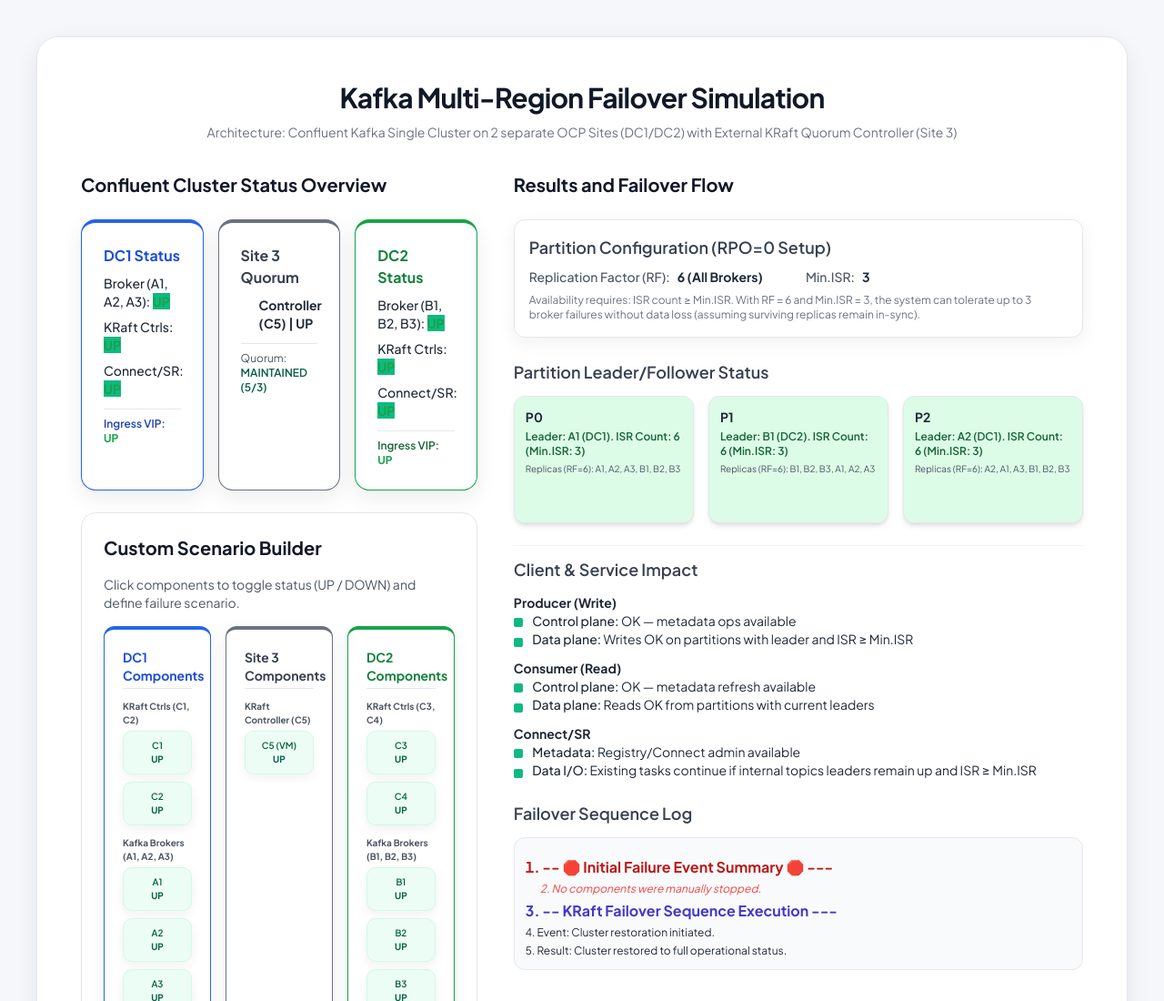
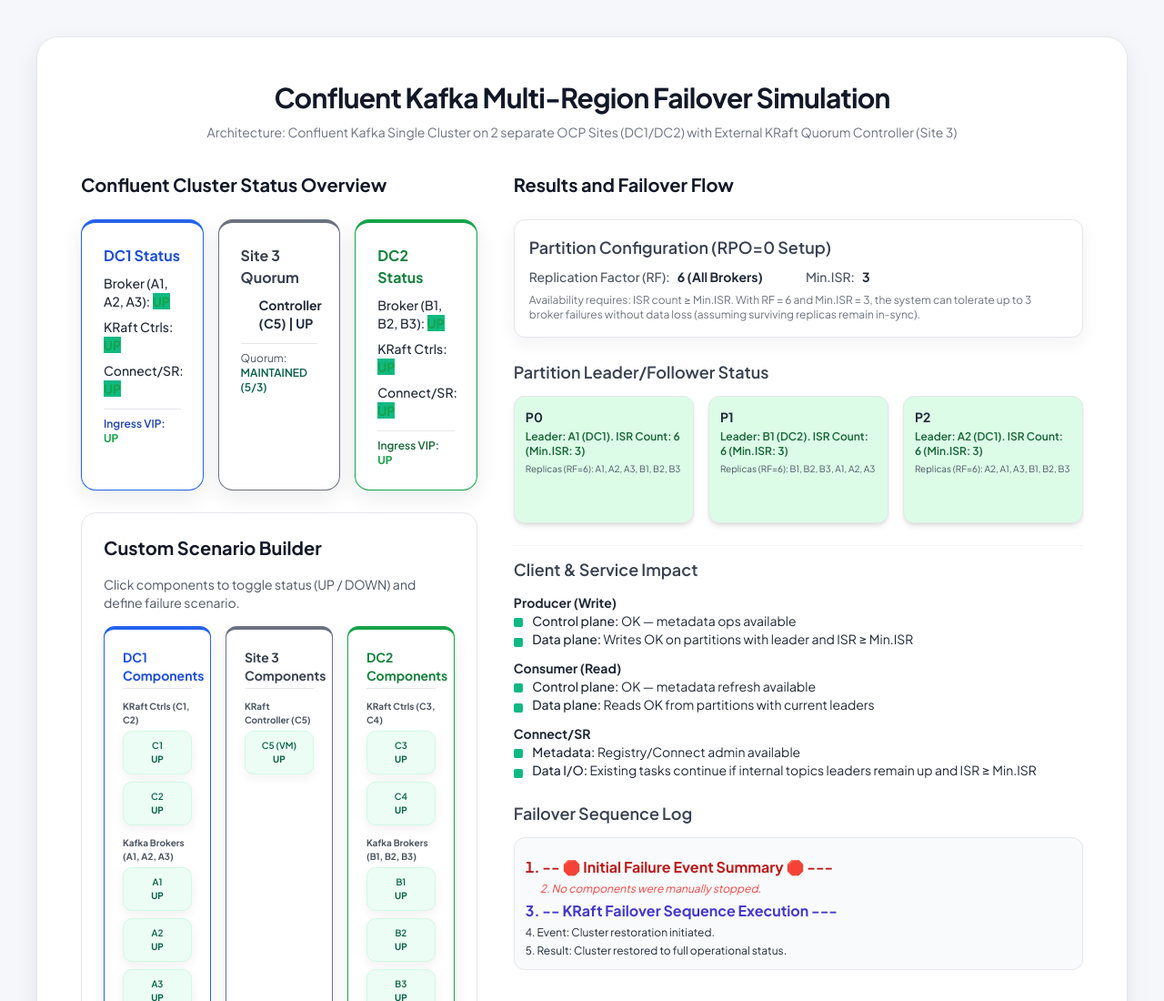
Before and after one commit to goasutlor/kafka_failover, a plain HTML site: page index.html in a window 1280 px wide. Shown: the top 1100 px of the page at 91% size. Drawn offline with nearby package versions, Linux system fonts and the light colour scheme.

Commit message:
chore: update title to 'Confluent Kafka Multi-Region Failover Simulation'

```diff
--- a/index.html
+++ b/index.html
@@ -134,7 +134,7 @@
 <body class="p-4 sm:p-6 lg:p-10">
 
     <div class="max-w-full mx-auto rounded-3xl card p-8 sm:p-10 lg:p-12">
-        <h1 class="text-3xl font-extrabold text-gray-900 mb-2 text-center tracking-tight">Kafka Multi-Region Failover Simulation</h1>
+        <h1 class="text-3xl font-extrabold text-gray-900 mb-2 text-center tracking-tight">Confluent Kafka Multi-Region Failover Simulation</h1>
         <p class="text-gray-500 mb-8 text-center text-sm leading-6">Architecture: Confluent Kafka Single Cluster on 2 separate OCP Sites (DC1/DC2) with External KRaft Quorum Controller (Site 3)</p>
 
         <!-- MAIN TWO-COLUMN CONTAINER -->
```
